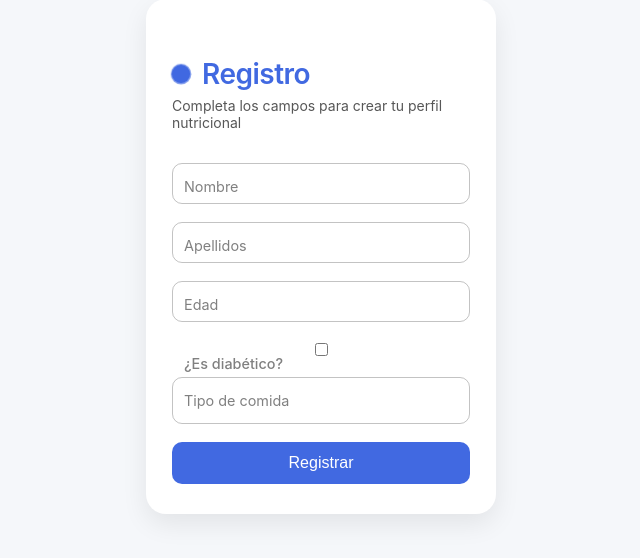
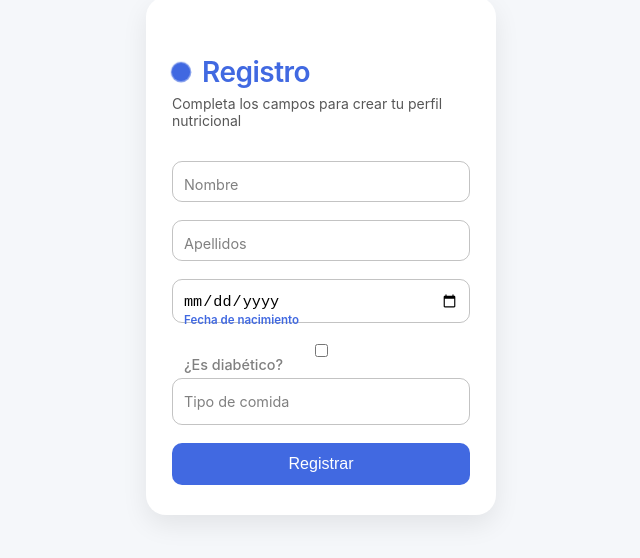
Before and after one commit to 0xM4rc/HackUPC-frontend, an Angular app: page / in a window 1280 px wide. Before the commit this address led to /registro. Shown: the part 144-702 px from the top of the page, without its empty margins (319-959 px from the left). Built offline with nearby package versions, Linux system fonts and the light colour scheme.

Commit message:
Select date using calendar

```diff
--- a/src/app/app.routes.ts
+++ b/src/app/app.routes.ts
@@ -1,7 +1,3 @@
 import { Routes } from '@angular/router';
-import { RegisterComponent } from './pages/register/register.component';
 
-export const routes: Routes = [
-  { path: 'registro', component: RegisterComponent },
-  { path: '**', redirectTo: 'registro' }
-];
+export const routes: Routes = [];
--- a/src/app/pages/register/register.component.html
+++ b/src/app/pages/register/register.component.html
@@ -6,34 +6,22 @@
 
     <!-- Nombre -->
     <label>
-        <input type="text"
-               class="input"
-               placeholder=" "
-               formControlName="nombre"
-               required />
+      <input type="text" class="input" placeholder=" " formControlName="nombre" required />
       <span>Nombre</span>
     </label>
 
     <!-- Apellidos -->
     <label>
-        <input type="text"
-               class="input"
-               placeholder=" "
-               formControlName="apellidos"
-               required />
+      <input type="text" class="input" placeholder=" " formControlName="apellidos" required />
       <span>Apellidos</span>
     </label>
 
-      <!-- Edad -->
+    <!-- Fecha de nacimiento -->
     <label>
-        <input type="number"
-               class="input"
-               placeholder=" "
-               formControlName="edad"
-               min="0"
-               required />
-        <span>Edad</span>
+      <input type="date" class="input" placeholder=" " formControlName="fechaNacimiento" required />
+      <span>Fecha de nacimiento</span>
     </label>
+
 
     <!-- ¿Diabético? (checkbox) -->
     <label class="checkbox flex">
@@ -44,17 +32,12 @@
     <!-- Etiquetas tipo de comida -->
     <label>
       <div class="tag-container">
-          <span class="tag"
-                *ngFor="let t of chipsCtrl.value; let i = index">
+        <span class="tag" *ngFor="let t of chipsCtrl.value; let i = index">
           {{ t }}
           <button type="button" (click)="removeTag(i)">×</button>
         </span>
 
-          <input #tagInput
-                 class="input tag-input"
-                 placeholder=" "
-                 autocomplete="off"
-                 (keyup.enter)="addTag(tagInput)"
+        <input #tagInput class="input tag-input" placeholder=" " autocomplete="off" (keyup.enter)="addTag(tagInput)"
           (blur)="addTag(tagInput)" />
       </div>
       <span>Tipo de comida</span>
--- a/src/app/pages/register/register.component.ts
+++ b/src/app/pages/register/register.component.ts
@@ -2,6 +2,9 @@ import { Component, inject } from '@angular/core';
 import { CommonModule } from '@angular/common';
 import { FormBuilder, ReactiveFormsModule, Validators } from '@angular/forms';
 import { User } from '../../models/user.model';
+import { MatDatepickerModule } from '@angular/material/datepicker';
+import { MatInputModule } from '@angular/material/input';
+
 
 @Component({
   selector: 'app-register',
@@ -14,11 +17,12 @@ export class RegisterComponent {
 
   /** constructor & formulario ---------------------------------------- */
   private fb = inject(FormBuilder);          // API inject → disponible en la línea siguiente
+  edad: number | null = null;
 
   form = this.fb.group({
     nombre:     ['', Validators.required],
     apellidos:  ['', Validators.required],
-    edad:       [null, [Validators.required, Validators.min(0)]],
+    fechaNacimiento: [null, Validators.required],
     diabetico:  [false],
     tipoComida: [[] as string[]]
   });
@@ -41,8 +45,12 @@ export class RegisterComponent {
   }
 
   guardar() {
-    if (this.form.invalid) { this.form.markAllAsTouched(); return; }
+    if (this.form.invalid) {
+      this.form.markAllAsTouched();
+      return;
+    }
     const user: User = this.form.value as User;
     console.log('Usuario registrado', user);
   }
+
 }
```
Also changed, not shown: src/app/pages/register/register.component.scss (line endings or trailing spaces). Lines whose indentation alone changed are shown as unchanged.
